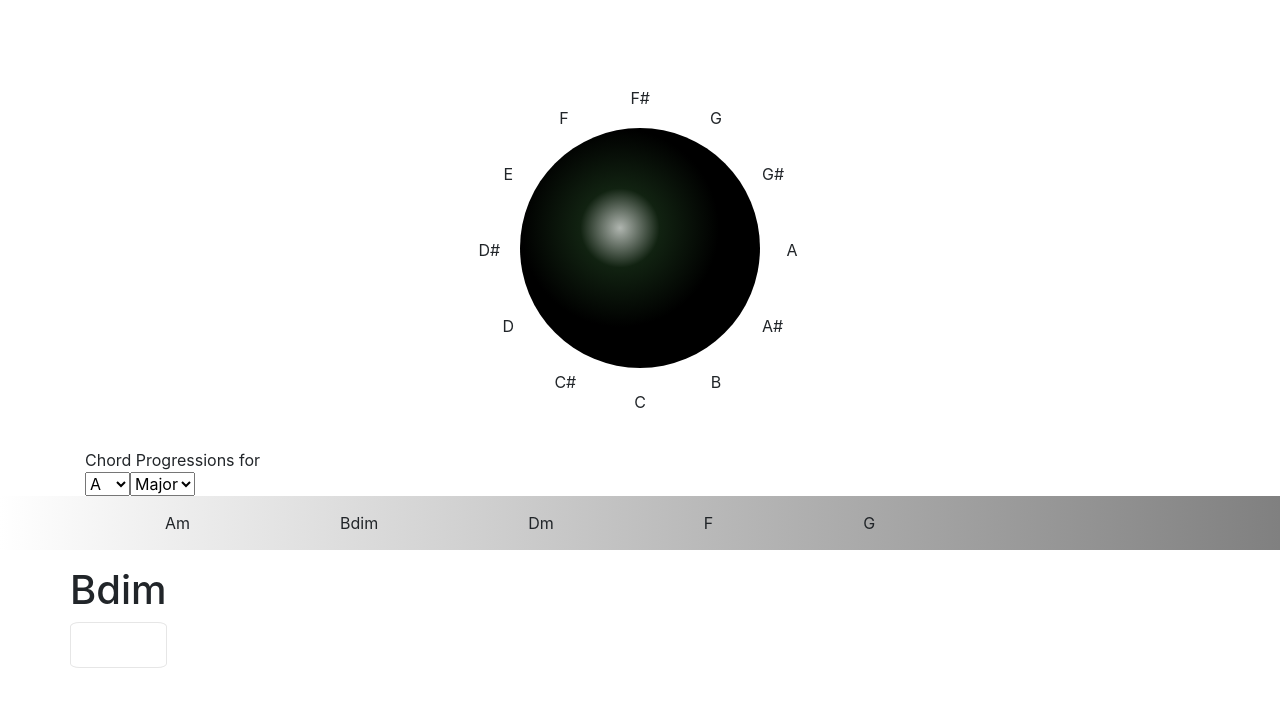
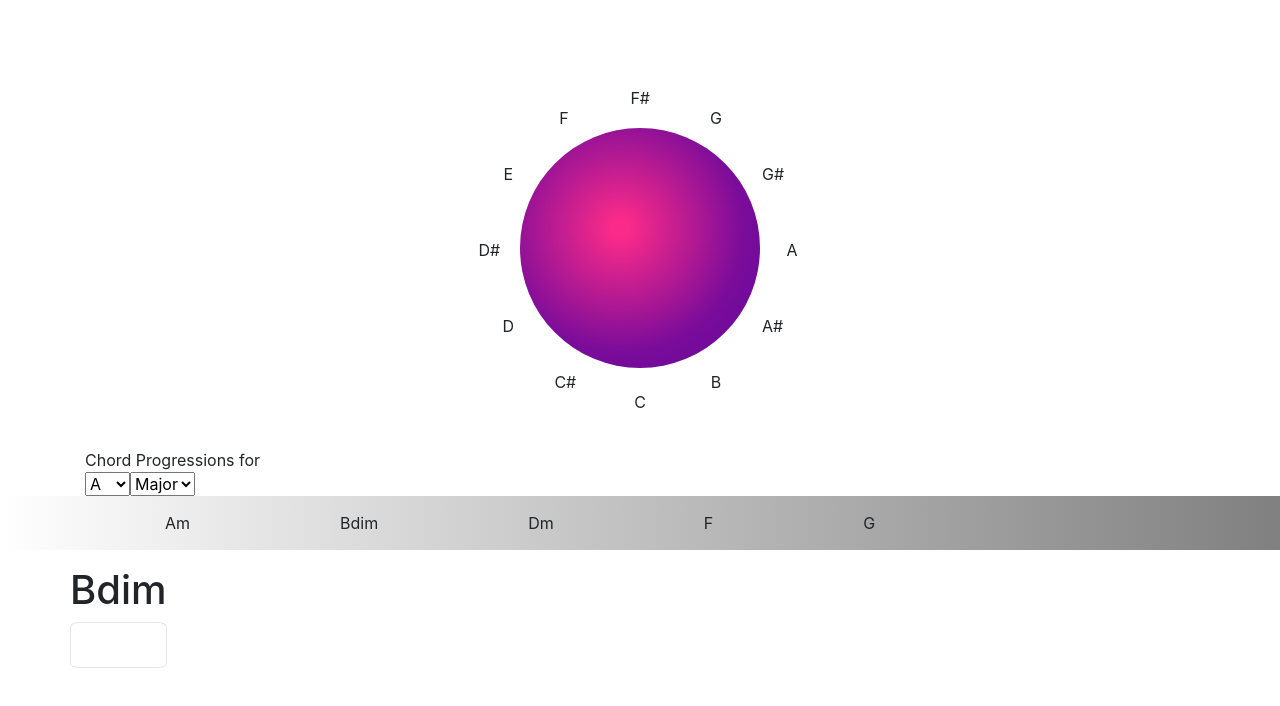
Before and after one commit to gmrsagar/chord-pro, a React app: page / in a window 1280 px wide. Shown: the top 706 px of the page. Built offline with nearby package versions, Linux system fonts and the light colour scheme; a web font is replaced by a local one.

Commit message:
Style Changes

```diff
--- a/src/components/circle-nav/Circle.jsx
+++ b/src/components/circle-nav/Circle.jsx
@@ -30,7 +30,7 @@ class Circle extends Component {
   render() {
     return (
       <ul
-      style={{background: 'radial-gradient(circle farthest-corner at '+this.state.pageX+'px '+this.state.pageY+'px, #fff -10%, #121, #000 50%)'}}
+      style={{background: 'radial-gradient(circle farthest-corner  at '+this.state.pageX+'px '+this.state.pageY+'px, #f92a89 5%, #7a0c9a, #55049f 120%)'}}
       onMouseMove={this.props.hover}
       ref={this.myDial}
       className='circle-container text-center'
```
